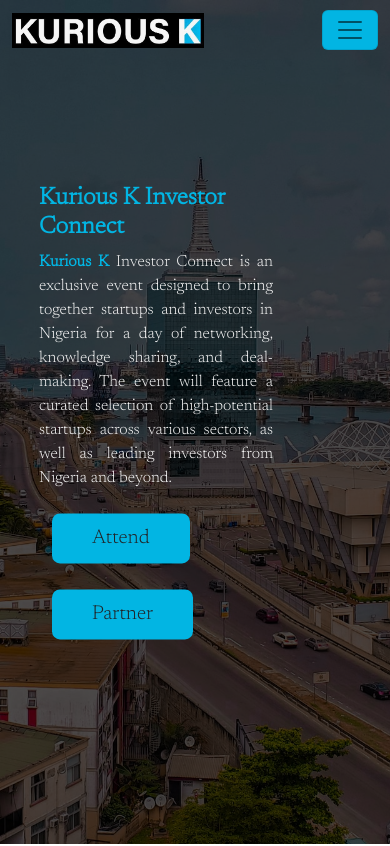
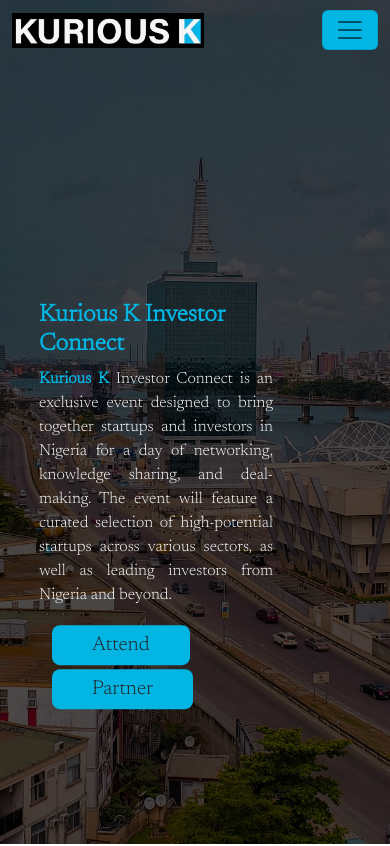
Before and after one commit to adiec7/kuriousk, a React (Create React App) app: page /investorconnect in a window 390 px wide. Shown: the top 846 px of the page. Built offline with nearby package versions, Linux system fonts and the light colour scheme.

Commit message:
fix responsive butto

```diff
--- a/src/component/eventpages/envestconnect.css
+++ b/src/component/eventpages/envestconnect.css
@@ -50,7 +50,7 @@
     div.events_text {
     text-align: justify;
     position: absolute;
-    top: 50%  !important;
+    top: 60%  !important;
     left: 40%;
     /* transform: translate(-50%, -50%); */
     color: whitesmoke;
@@ -78,10 +78,12 @@
         font-size: 1.5rem;
         text-align: left !important;
     }
-    /* .event_btn {
+    .event_btn {
         display: inline;
+        text-decoration: none !important;
 
-    } */
+    }
+
     a.btn {
         text-decoration: none !important;
     }
--- a/src/component/eventpages/investorconnect.js
+++ b/src/component/eventpages/investorconnect.js
@@ -27,10 +27,10 @@
                 high-potential startups across various sectors, as well as
                 leading investors from Nigeria and beyond.
           </p>
-          <button type="button" class="btn btn-link"> <a className="btn btn-primary btn-lg text-dark event_btn" href="https://forms.zohopublic.com/kuriouskmedia/form/KuriousKStartupInvestorConnectExclusive/formperma/9QpSkis6pnIMZFvd-70esEX1dewds-UQswm6pCfMT7o" role="button" target="_blank" rel="noreferrer" >
+          <button type="button" class="btn "> <a className="btn btn-primary btn-lg text-dark event_btn" href="https://forms.zohopublic.com/kuriouskmedia/form/KuriousKStartupInvestorConnectExclusive/formperma/9QpSkis6pnIMZFvd-70esEX1dewds-UQswm6pCfMT7o" role="button" target="_blank" rel="noreferrer" >
             Attend
           </a></button>
-          <button type="button" class="btn btn-link"> <a className="btn btn-primary btn-lg text-dark event_btn " href="mailto:hello@kuriouskmedia.com" role="button">
+          <button type="button" class="btn "> <a className="btn btn-primary btn-lg text-dark event_btn " href="mailto:hello@kuriouskmedia.com" role="button">
             Partner
           </a></button>
 
```
